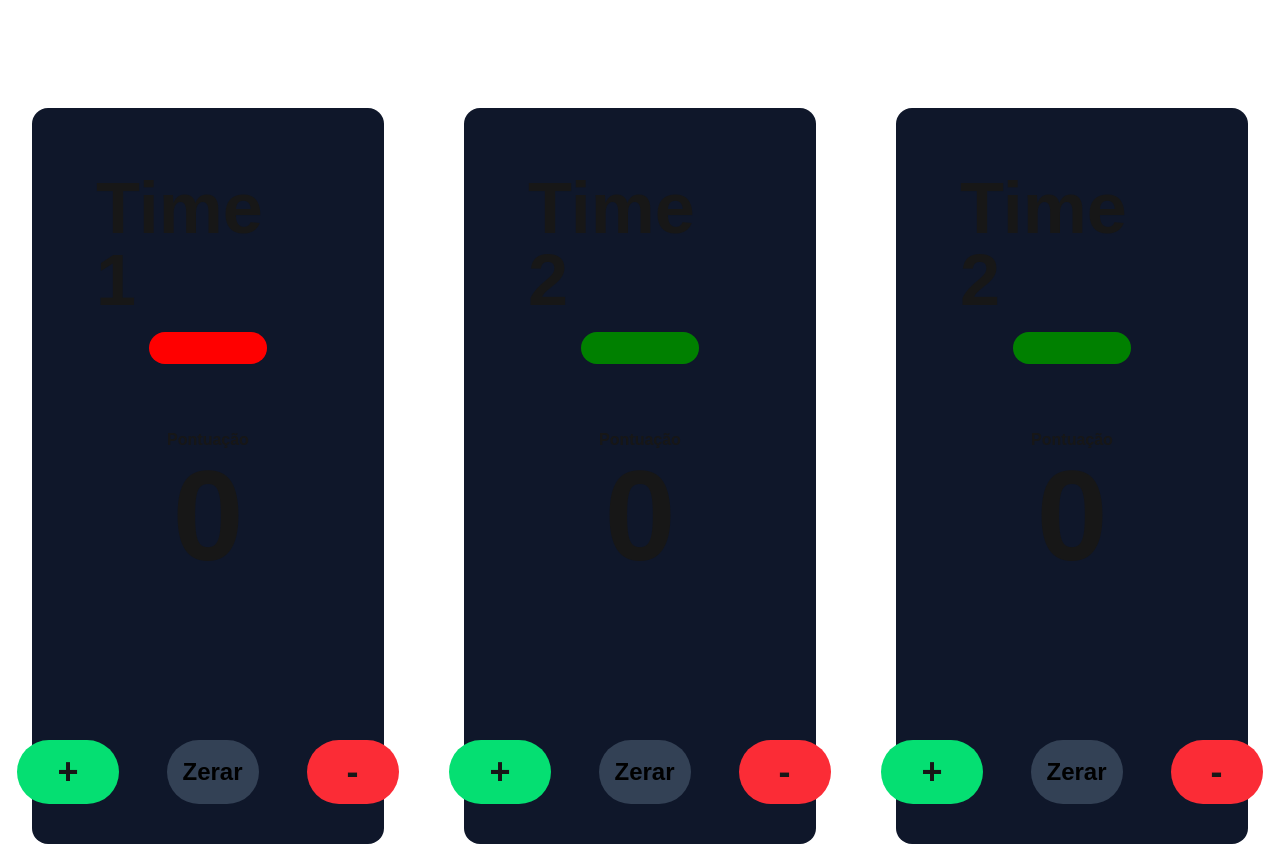
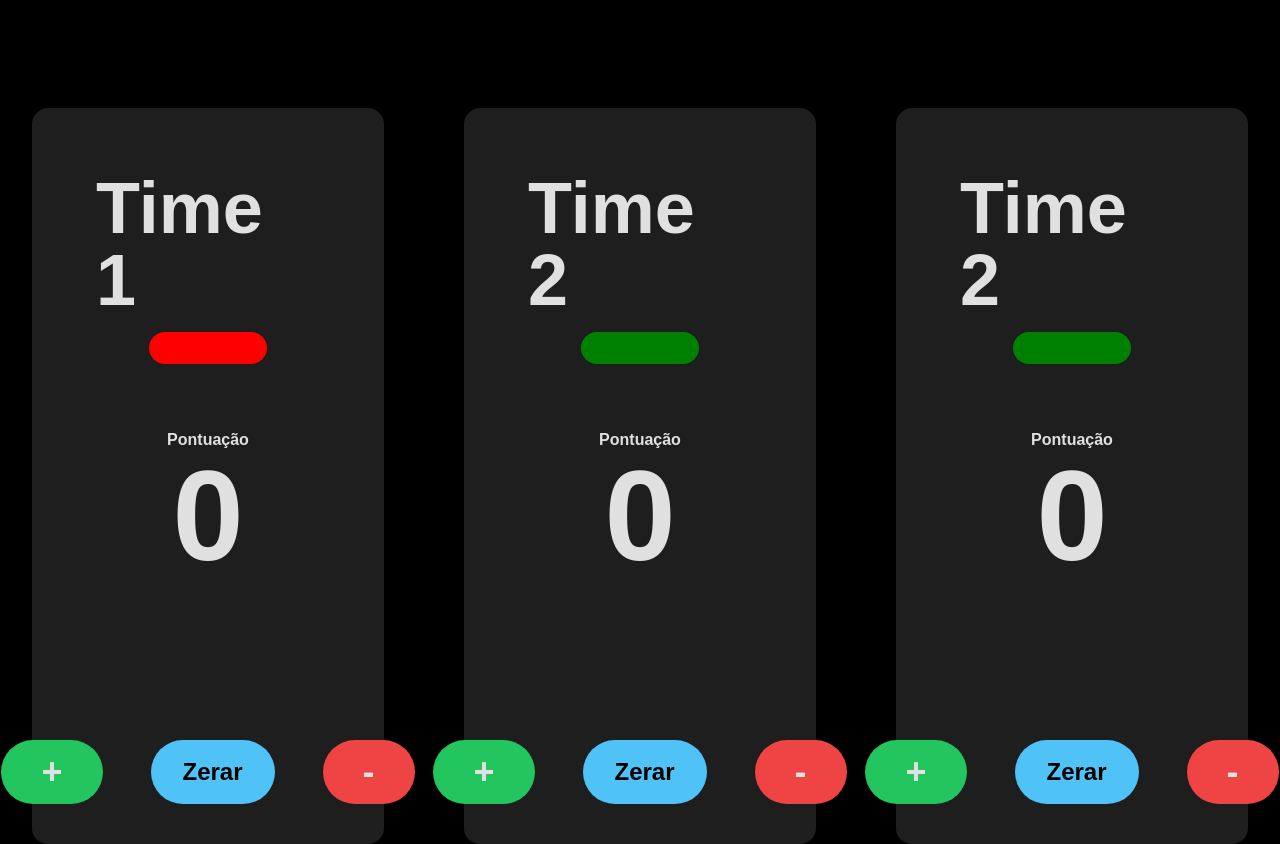
Before and after one commit to leofsousa/app-placar, a Next.js app: page / in a window 1280 px wide. Shown: the part 180-1024 px from the top of the page. Built offline with nearby package versions, Linux system fonts and the light colour scheme.

Commit message:
paleta de cores add

```diff
--- a/src/app/globals.css
+++ b/src/app/globals.css
@@ -3,13 +3,17 @@
 @theme {
   --color-primary: #1e293b;
   --color-secondary: #0f172a;
-  --color-accent: #334155;
-  --color-text-primary: #f8fafc;
-  --color-text-secondary: #cbd5e1;
+  --color-card: #1e1e1e;
+  --color-text-primary: #e0e0e0;
+  --color-text-secondary: #6b7280;
+  --color-accent-blue: #60a5fa;
+  --color-accent-green: #22c55e;
+  --color-accent-red: #ef4444;
+  --color-btn-primary: #4fc3f7;
 }
 
 :root {
-  --background: #ffffff;
+  --background: #000000;
   --foreground: #171717;
 }
 
@@ -20,13 +24,6 @@
   --font-mono: var(--font-geist-mono);
 }
 
-@media (prefers-color-scheme: dark) {
-  :root {
-    --background: #0a0a0a;
-    --foreground: #ededed;
-  }
-}
-
 body {
   background: var(--background);
   color: var(--foreground);
--- a/src/app/page.js
+++ b/src/app/page.js
@@ -9,7 +9,9 @@ export default function Home() {
   return (
     <div className="">
       <Header activeTab={activeTab} setActiveTab={setActiveTab} />
-      <h1 className="text-center font-extrabold text-8xl m-24">Placar</h1>
+      <h1 className="text-center font-extrabold text-8xl m-24 text-text-primary">
+        Placar
+      </h1>
       <div className="flex gap-4 w-full overflow-x-hidden justify-around">
         <TimeCard color="red" teamName="Time 1" />
         <TimeCard color="green" teamName="Time 2" />
--- a/src/components/Header.jsx
+++ b/src/components/Header.jsx
@@ -23,26 +23,26 @@ export const Header = ({ activeTab, setActiveTab }) => {
 
   return (
     <header
-      className={`fixed top-0 left-0 w-full flex items-center justify-center gap-4 bg-secondary transition-all duration-500 z-50 h-24 ${
+      className={`fixed top-0 left-0 w-full flex items-center justify-center gap-4 bg-card transition-all duration-500 z-50 h-24 ${
         visible ? "opacity-100 translate-y-0" : "opacity-0 -translate-y-full"
       }`}
     >
       <button
         onClick={() => setActiveTab("placar")}
-        className={`w-56 font-bold text-2xl px-4 py-2 rounded-xl transition-colors duration-300 ${
+        className={`w-56 font-bold text-2xl px-4 py-2 rounded-xl transition-colors duration-300 border-2 border-accent ${
           activeTab === "placar"
-            ? "bg-primary text-white"
-            : "bg-accent text-secondary hover:bg-orange-100"
+            ? "bg-accent text-white border-white"
+            : "bg-card text-text-secondary hover:bg-btn-primary"
         }`}
       >
         Placar
       </button>
       <button
         onClick={() => setActiveTab("teams")}
-        className={`w-56 font-bold text-2xl px-4 py-2 rounded-xl transition-colors duration-300 ${
+        className={`w-56 font-bold text-2xl px-4 py-2 rounded-xl transition-colors duration-300 border-2 border-accent ${
           activeTab === "teams"
-            ? "bg-primary text-white"
-            : "bg-accent text-secondary hover:bg-orange-100"
+            ? "bg-accent text-white border-white"
+            : "bg-card text-text-secondary hover:bg-orange-100"
         }`}
       >
         Adicionar Times
--- a/src/components/TimeCard.jsx
+++ b/src/components/TimeCard.jsx
@@ -5,8 +5,8 @@ export const TimeCard = ({ teamName, color }) => {
   const [pontuacao, setPontuacao] = useState(0);
 
   return (
-    <div className="flex flex-1 min-w-0 flex-col justify-center items-center bg-secondary rounded-2xl mx-8">
-      <h1 className="text-7xl font-bold pt-16 px-16">{teamName}</h1>
+    <div className="flex flex-1 min-w-0 flex-col justify-center items-center bg-card rounded-2xl mx-8 shadow text-text-primary">
+      <h1 className="text-7xl font-bold pt-16 px-16 ">{teamName}</h1>
       <div
         className="rounded-3xl h-8 w-1/3 mt-4 mb-10 min-w-0"
         style={{ backgroundColor: color }}
@@ -15,19 +15,19 @@ export const TimeCard = ({ teamName, color }) => {
       <span className="pb-30 font-extrabold text-9xl">{pontuacao}</span>
       <div className="flex gap-12 m-10">
         <button
-          className="bg-green-400 px-10 rounded-4xl font-extrabold text-4xl"
+          className="bg-accent-green px-10 rounded-4xl font-extrabold text-4xl"
           onClick={() => setPontuacao(pontuacao + 1)}
         >
           +
         </button>
         <button
-          className="bg-accent font-extrabold text-2xl p-4 text-black rounded-4xl"
+          className="bg-btn-primary font-extrabold text-2xl py-4 px-8 text-black rounded-4xl"
           onClick={() => setPontuacao(0)}
         >
           Zerar
         </button>
         <button
-          className="bg-red-500 px-10 rounded-4xl font-extrabold text-4xl"
+          className="bg-accent-red px-10 rounded-4xl font-extrabold text-4xl"
           onClick={() =>
             pontuacao === 0 ? setPontuacao(0) : setPontuacao(pontuacao - 1)
           }
```
